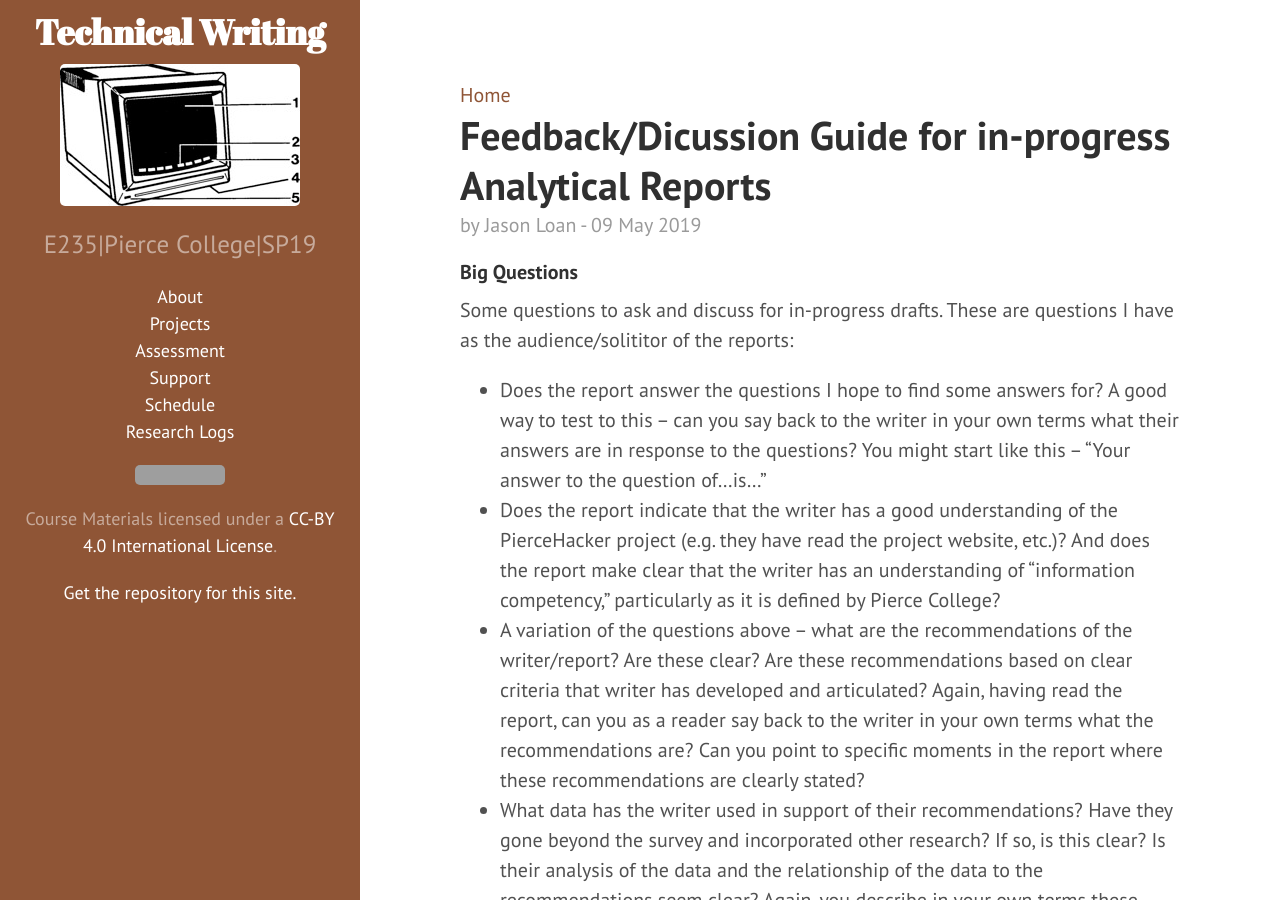
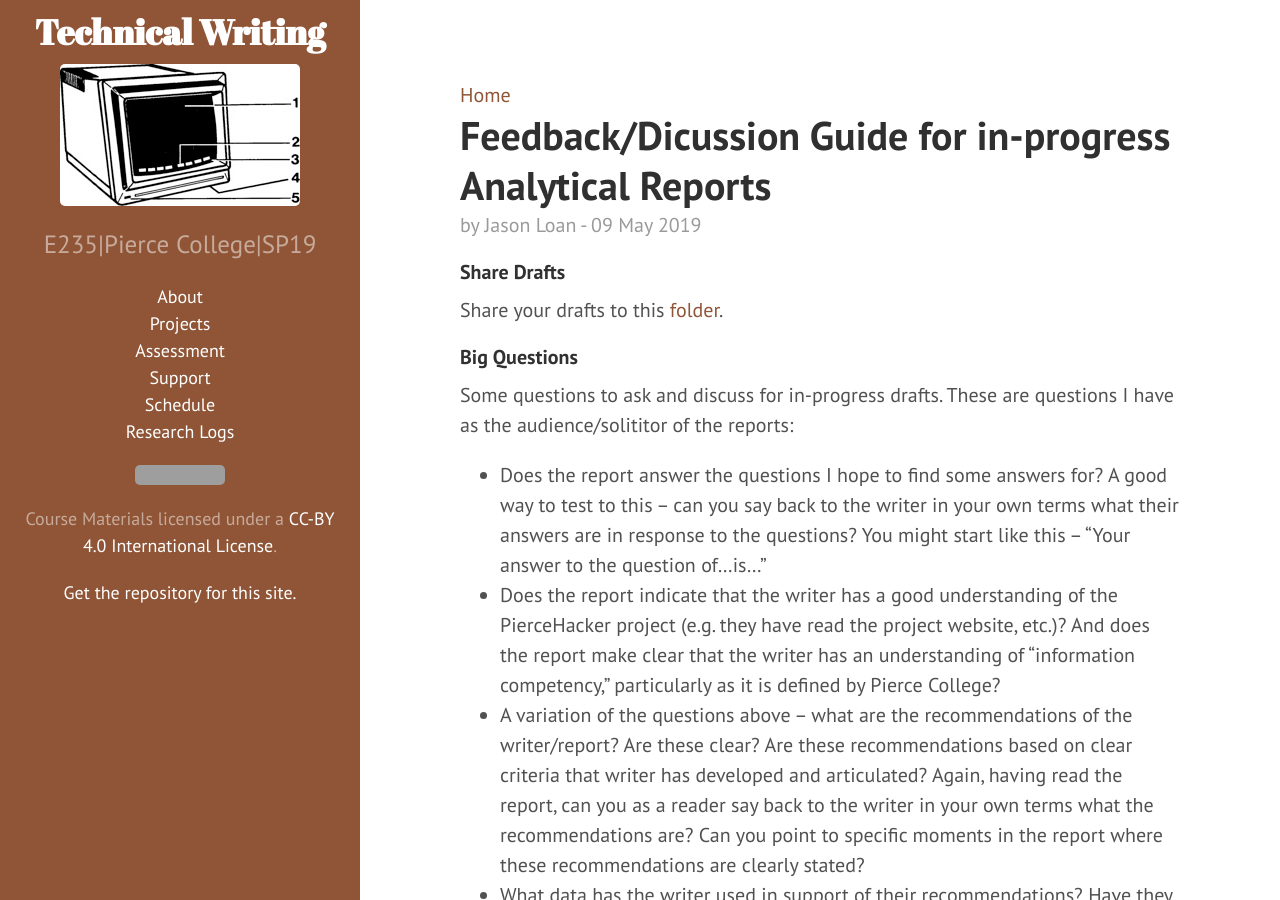
Before and after one commit to jloan/e235, a Jekyll site: the page built from _posts/2019-05-09-in-progress-report-feedback.md, in a window 1280 px wide and 900 px high. Built offline with Jekyll 4.4.1, drawn with Linux system fonts in a browser that asks for light colours; grey boxes are pictures that could not be loaded.

Commit message:
Update 2019-05-09-in-progress-report-feedback.md

```diff
--- a/_posts/2019-05-09-in-progress-report-feedback.md
+++ b/_posts/2019-05-09-in-progress-report-feedback.md
@@ -5,6 +5,10 @@ date:   2019-05-09 10:00:00
 category: projects
 author: Jason Loan
 ---
+
+#### Share Drafts
+
+Share your drafts to this [folder](https://drive.google.com/drive/folders/1sMypDwn0sshCwoWCEb8-fIJyl91Elxee?usp=sharing).
 
 #### Big Questions
 
```
